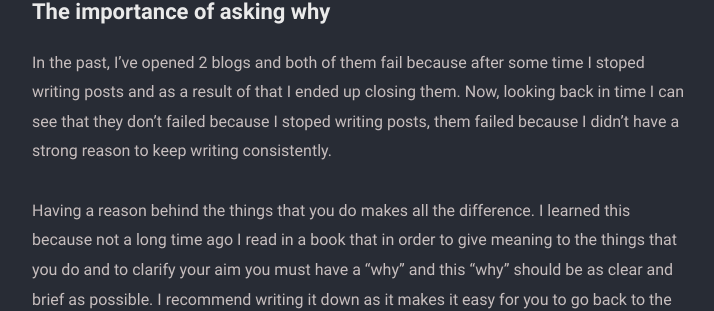
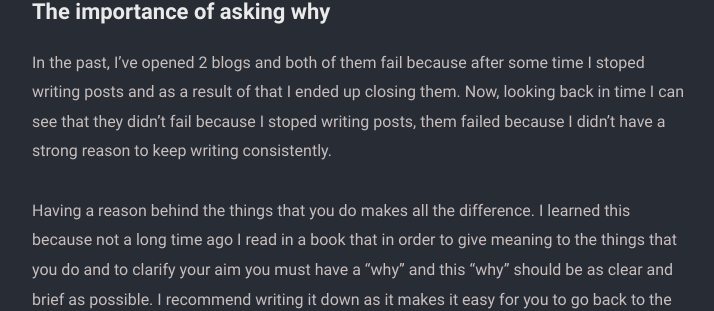
Before and after one commit to MonkeyAndres/MonkeyAndres.github.io, a Jekyll site: the page built from _posts/2020-11-09-why-this-blog.md, in a window 1280 px wide and 900 px high, scrolled down 478 px. Shown: the part 207-518 px from the top of the window, without its empty margins (278-992 px from the left). Built offline with Jekyll 4.4.1, drawn with Linux system fonts in a browser that asks for light colours.

Commit message:
✏️ Fix typo in post

```diff
--- a/_posts/2020-11-09-why-this-blog.md
+++ b/_posts/2020-11-09-why-this-blog.md
@@ -15,7 +15,7 @@ In this post, I'm answering the question "Why did I open this blog?". Even if it
 
 ## The importance of asking why
 
-In the past, I've opened 2 blogs and both of them fail because after some time I stoped writing posts and as a result of that I ended up closing them. Now, looking back in time I can see that they don't failed because I stoped writing posts, them failed because I didn't have a strong reason to keep writing consistently.
+In the past, I've opened 2 blogs and both of them fail because after some time I stoped writing posts and as a result of that I ended up closing them. Now, looking back in time I can see that they didn't fail because I stoped writing posts, them failed because I didn't have a strong reason to keep writing consistently.
 
 Having a reason behind the things that you do makes all the difference. I learned this because not a long time ago I read in a book that in order to give meaning to the things that you do and to clarify your aim you must have a "why" and this "why" should be as clear and brief as possible. I recommend writing it down as it makes it easy for you to go back to the reasons behind what you're doing and think if your current work is aligned with the aim that you wrote. Also, it could help you find motivation by remembering why you started doing it in the first place and why you must keep doing it, or perhaps it's time to stop doing it because you aren't aligned anymore with your aim.
 
```
